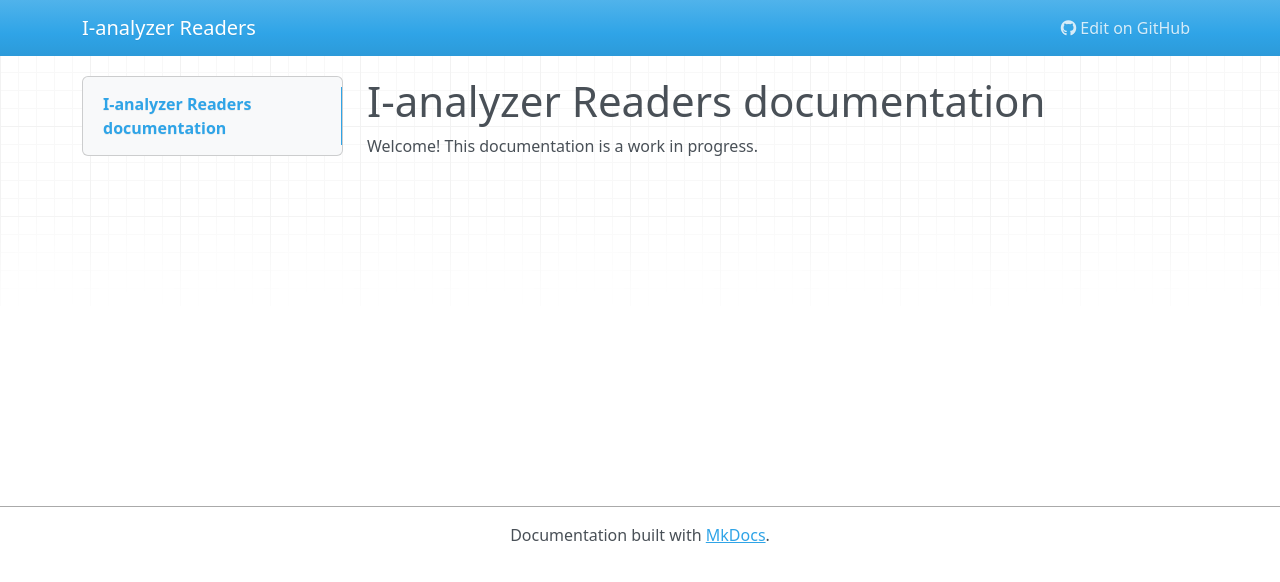
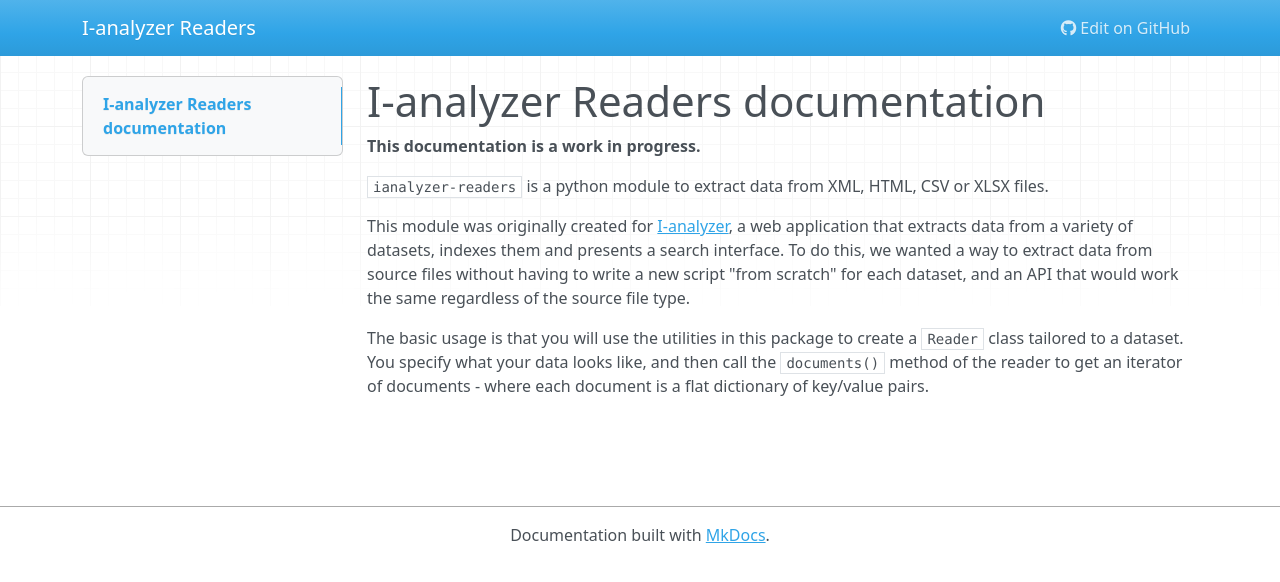
Before and after one commit to UUDigitalHumanitieslab/ianalyzer-readers, an MkDocs documentation site: the page built from docs/index.md, in a window 1280 px wide. Shown: the top 582 px of the page. Built offline with MkDocs 1.6.1, drawn with Linux system fonts in a browser that asks for light colours; nearby versions of some CDN libraries.

Commit message:
add intro from readme

```diff
--- a/docs/index.md
+++ b/docs/index.md
@@ -1,3 +1,9 @@
 # I-analyzer Readers documentation
 
-Welcome! This documentation is a work in progress.
+**This documentation is a work in progress.**
+
+`ianalyzer-readers` is a python module to extract data from XML, HTML, CSV or XLSX files.
+
+This module was originally created for [I-analyzer](https://github.com/UUDigitalHumanitieslab/I-analyzer), a web application that extracts data from a variety of datasets, indexes them and presents a search interface. To do this, we wanted a way to extract data from source files without having to write a new script "from scratch" for each dataset, and an API that would work the same regardless of the source file type.
+
+The basic usage is that you will use the utilities in this package to create a `Reader` class tailored to a dataset. You specify what your data looks like, and then call the `documents()` method of the reader to get an iterator of documents - where each document is a flat dictionary of key/value pairs.
```
